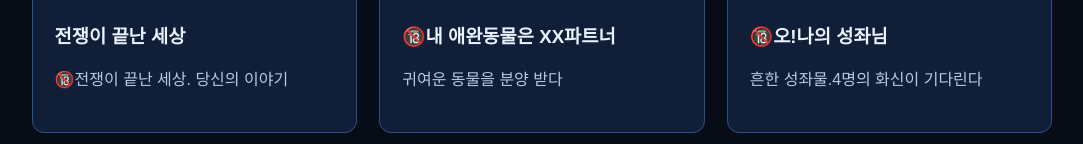
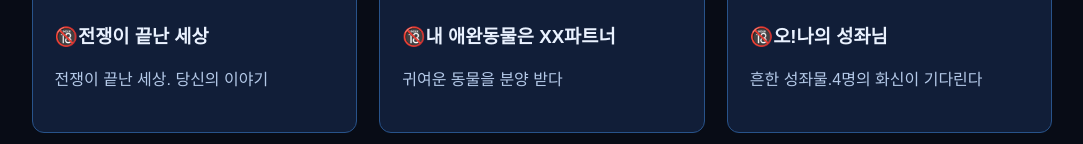
Before and after one commit to Aegis1216/fantasy-archive, a plain HTML site: page index.html in a window 1280 px wide. Shown: the part 1069-1213 px from the top of the page, without its empty margins (98-1181 px from the left). Drawn offline with Linux system fonts and the light colour scheme.

Commit message:
Update index.html

```diff
--- a/index.html
+++ b/index.html
@@ -157,8 +157,8 @@ footer {
 </div>
 
         <div class="info">
-          <h3>전쟁이 끝난 세상</h3>
-          <p>🔞전쟁이 끝난 세상. 당신의 이야기</p>
+          <h3>🔞전쟁이 끝난 세상</h3>
+          <p>전쟁이 끝난 세상. 당신의 이야기</p>
         </div>
       </article>
 
```
